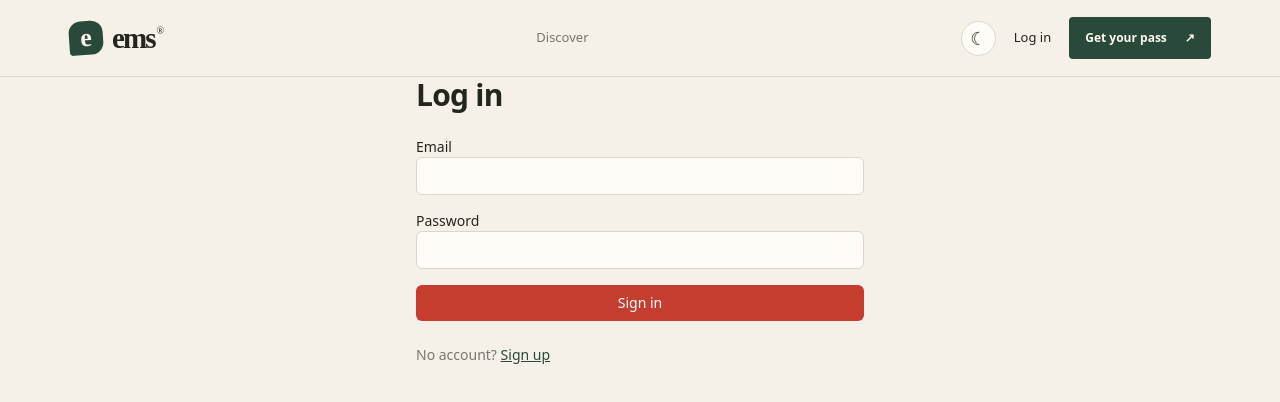
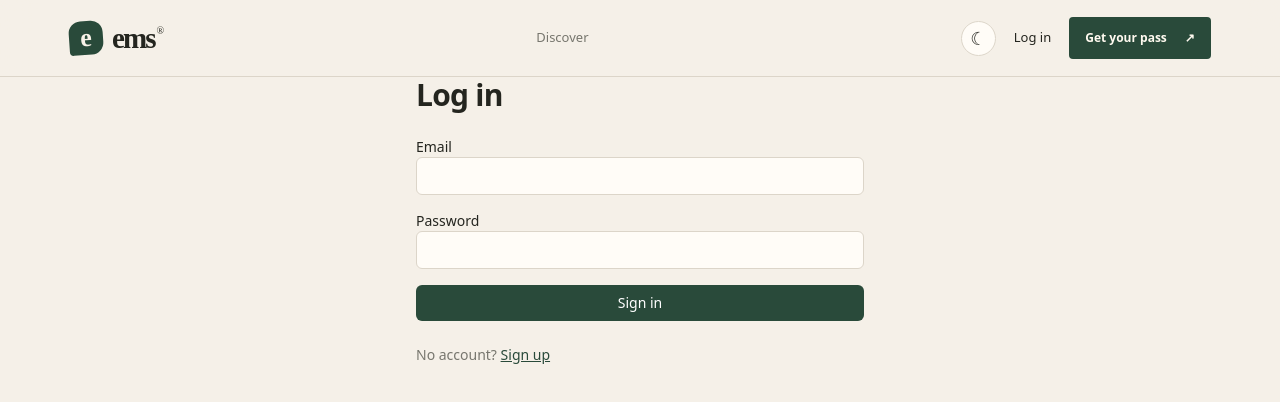
Before and after one commit to RUPESH-KUMAR01/ems, a React (Vite) app in the folder frontend/: page /login in a window 1280 px wide. Shown: the top 402 px of the page. Built offline with nearby package versions, Linux system fonts and the light colour scheme.

Commit message:
Align shared buttons with the new EMS brand palette

```diff
--- a/frontend/src/components/ui/Button.tsx
+++ b/frontend/src/components/ui/Button.tsx
@@ -4,9 +4,9 @@ import type { ButtonHTMLAttributes } from 'react'
 type Variant = 'primary' | 'secondary' | 'ghost' | 'danger'
 
 const variants: Record<Variant, string> = {
-  primary: 'bg-signal text-white hover:opacity-90',
-  secondary: 'bg-stamp text-white hover:opacity-90',
-  ghost: 'border border-border bg-surface hover:bg-paper',
+  primary: 'bg-stamp text-white hover:opacity-90',
+  secondary: 'border border-border bg-surface text-ink hover:bg-paper',
+  ghost: 'border border-border bg-transparent hover:bg-paper',
   danger: 'bg-signal/90 text-white hover:opacity-90',
 }
 
```
